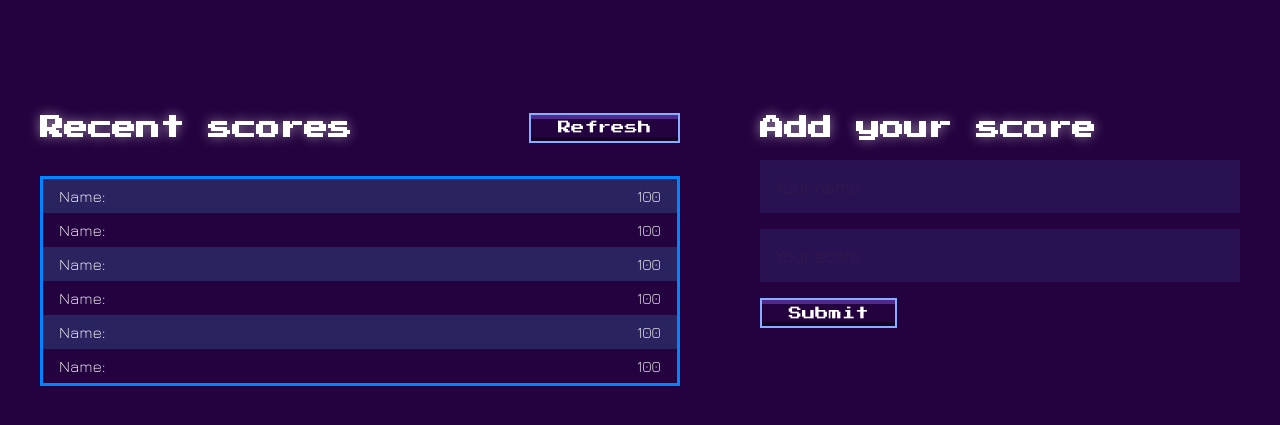
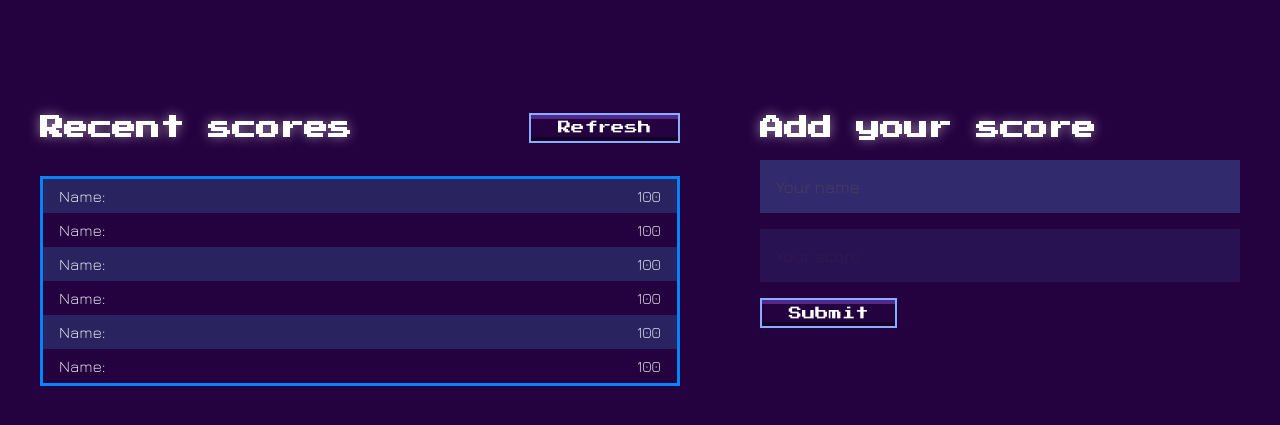
Before and after one commit to Trictonicmp/Leaderboard, a website built with webpack: page public/index.html in a window 1280 px wide. In both pictures the pointer is over the input "Your name". Shown: the part 115-540 px from the top of the page. Built offline with nearby package versions, Linux system fonts and the light colour scheme.

Commit message:
add hover effect to input

```diff
--- a/src/css/main.css
+++ b/src/css/main.css
@@ -104,6 +104,10 @@ main aside form input {
   0.1s border-color ease-in;
 }
 
+main aside form input:hover {
+  opacity: 0.5;
+}
+
 main aside form input:focus {
   stroke: none;
   border: none;
```
